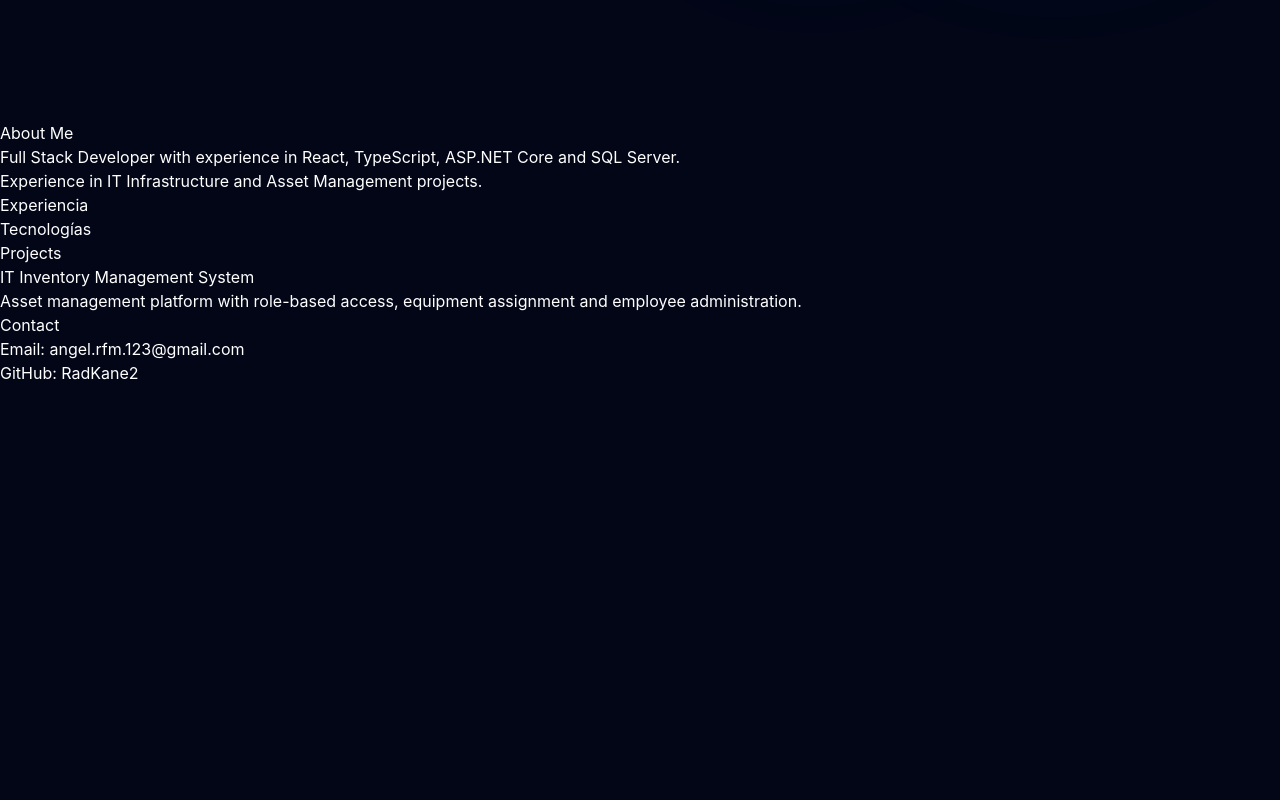
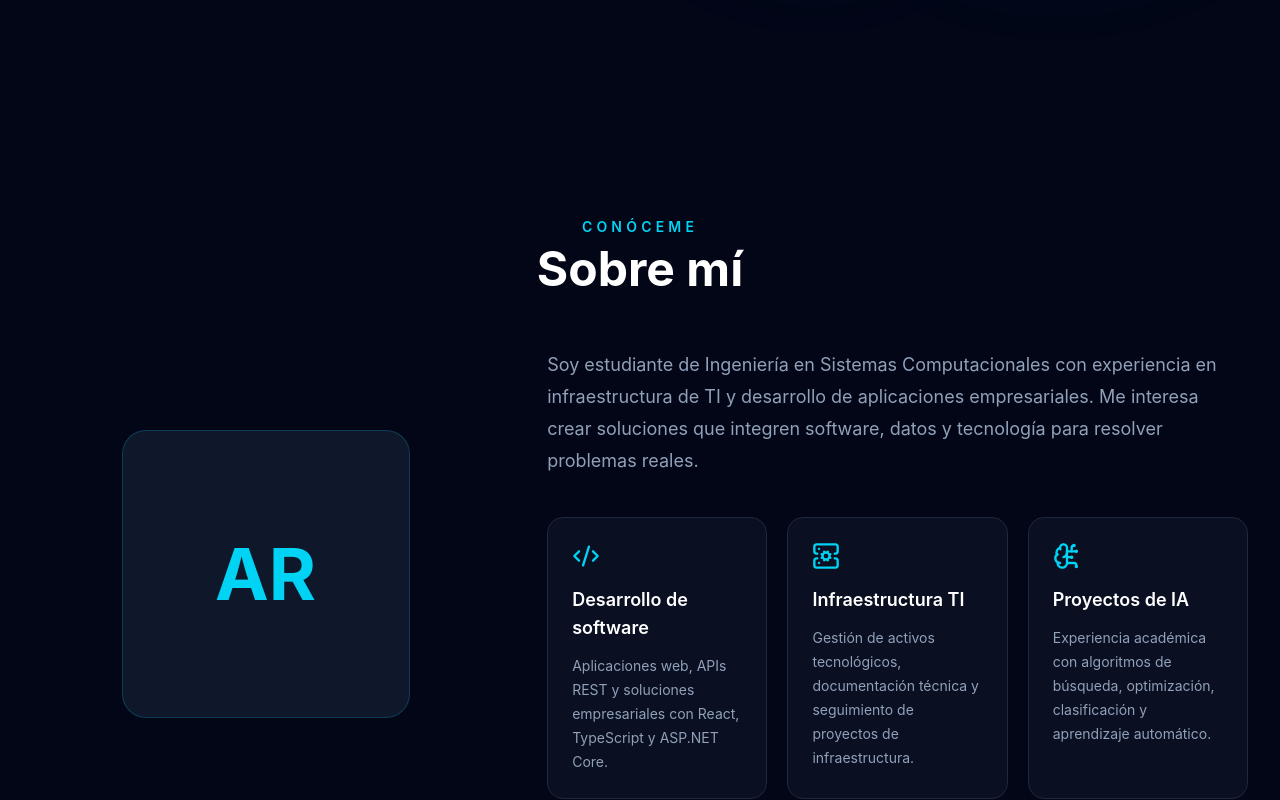
Before and after one commit to RadKane2/portfolio-website, a React (Vite) app in the folder portfolio-website/: page / in a window 1280 px wide. Shown: the part 740-1540 px from the top of the page. Before the commit the page ends 1125 px from the top, so only its background shows below. Built offline with nearby package versions, Linux system fonts and the light colour scheme.

Commit message:
feat: crear sección sobre mí

```diff
--- /dev/null
+++ b/portfolio-website/src/data/about.ts
@@ -0,0 +1,22 @@
+export const about = {
+  description:
+    "Soy estudiante de Ingeniería en Sistemas Computacionales con experiencia en infraestructura de TI y desarrollo de aplicaciones empresariales. Me interesa crear soluciones que integren software, datos y tecnología para resolver problemas reales.",
+
+  strengths: [
+    {
+      title: "Desarrollo de software",
+      description:
+        "Aplicaciones web, APIs REST y soluciones empresariales con React, TypeScript y ASP.NET Core.",
+    },
+    {
+      title: "Infraestructura TI",
+      description:
+        "Gestión de activos tecnológicos, documentación técnica y seguimiento de proyectos de infraestructura.",
+    },
+    {
+      title: "Proyectos de IA",
+      description:
+        "Experiencia académica con algoritmos de búsqueda, optimización, clasificación y aprendizaje automático.",
+    },
+  ],
+};
--- a/portfolio-website/src/sections/About.tsx
+++ b/portfolio-website/src/sections/About.tsx
@@ -1,18 +1,56 @@
+// src/sections/About.tsx
+import { BrainCircuit, Code2, ServerCog } from "lucide-react";
+
+import Container from "../components/ui/Container";
+import SectionTitle from "../components/ui/SectionTitle";
+import { about } from "../data/about";
+
+const icons = [Code2, ServerCog, BrainCircuit];
+
 function About() {
   return (
-    <div>
-      <h1>About Me</h1>
+    <section id="sobre-mi" className="py-24">
+      <Container>
+        <SectionTitle title="Sobre mí" subtitle="Conóceme" />
 
-      <p>
-        Full Stack Developer with experience in React,
-        TypeScript, ASP.NET Core and SQL Server.
-      </p>
+        <div className="grid items-center gap-12 lg:grid-cols-[0.8fr_1.2fr]">
+          <div className="flex justify-center">
+            <div className="flex h-72 w-72 items-center justify-center rounded-3xl border border-cyan-400/20 bg-slate-900">
+              <span className="text-7xl font-bold text-cyan-400">AR</span>
+            </div>
+          </div>
 
-      <p>
-        Experience in IT Infrastructure and Asset
-        Management projects.
-      </p>
-    </div>
+          <div>
+            <p className="text-lg leading-8 text-slate-400">
+              {about.description}
+            </p>
+
+            <div className="mt-10 grid gap-5 md:grid-cols-3">
+              {about.strengths.map((strength, index) => {
+                const Icon = icons[index];
+
+                return (
+                  <article
+                    key={strength.title}
+                    className="rounded-2xl border border-slate-800 bg-slate-900/60 p-6 transition hover:-translate-y-1 hover:border-cyan-400/40"
+                  >
+                    <Icon className="mb-4 text-cyan-400" size={28} />
+
+                    <h3 className="text-lg font-semibold text-white">
+                      {strength.title}
+                    </h3>
+
+                    <p className="mt-3 text-sm leading-6 text-slate-400">
+                      {strength.description}
+                    </p>
+                  </article>
+                );
+              })}
+            </div>
+          </div>
+        </div>
+      </Container>
+    </section>
   );
 }
 
```
